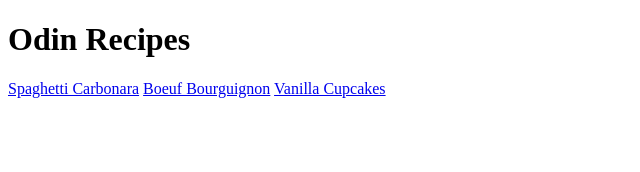
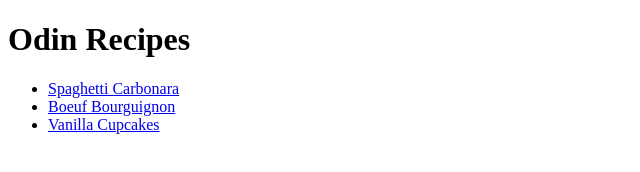
Before and after one commit to SAveling/odin-recipes, a plain HTML site: page index.html in a window 1280 px wide. Shown: the whole page, without its empty margins (0-640 px from the left). Drawn offline with Linux system fonts and the light colour scheme.

Commit message:
Addes styling to H1 and body and img and also imported roboto font from google fonts

```diff
--- a/index.html
+++ b/index.html
@@ -4,12 +4,17 @@
   <meta charset="UTF-8">
   <meta http-equiv="X-UA-Compatible" content="IE=edge">
   <meta name="viewport" content="width=device-width, initial-scale=1.0">
+  <link rel="stylesheet" href="./css/styles.css">
   <title>Scott's Recipes</title>
+
 </head>
 <body>
   <h1>Odin Recipes</h1>
-  <a href="./recipes/carbonara.html">Spaghetti Carbonara</a>
-  <a href="./recipes/bourguignon.html">Boeuf Bourguignon</a>
-  <a href="./recipes/cupcakes.html">Vanilla Cupcakes</a>
+  <ul>
+    <li><a href="./recipes/carbonara.html">Spaghetti Carbonara</a></li>
+    <li><a href="./recipes/bourguignon.html">Boeuf Bourguignon</a></li>
+    <li><a href="./recipes/cupcakes.html">Vanilla Cupcakes</a></li>
+  </ul>
+
 </body>
 </html>
```
Also changed, not shown: css/styles.css (added).
